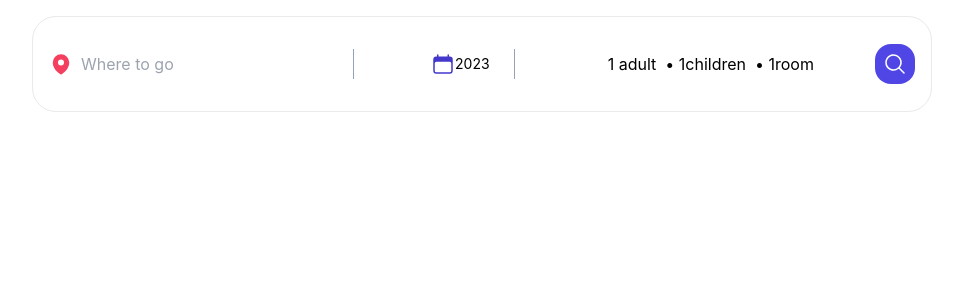
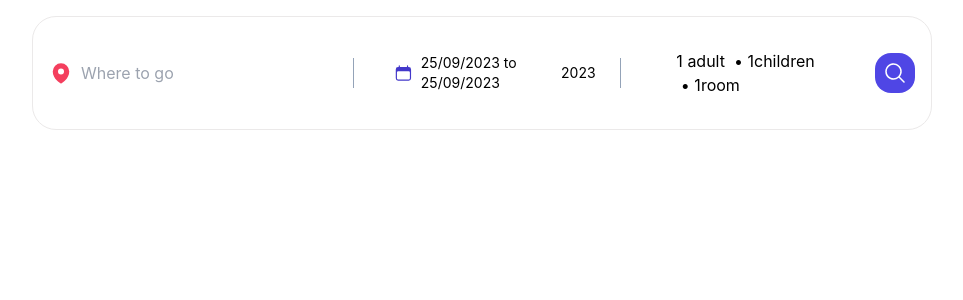
Before and after one commit to Shaghayegh-93/BookingApp, a React (Vite) app: page / in a window 1280 px wide. Shown: the top 300 px of the page, without its empty margins (158-1121 px from the left). Built offline with nearby package versions, Linux system fonts and the light colour scheme.

Commit message:
add logic for calender section

```diff
--- a/src/components/Header.jsx
+++ b/src/components/Header.jsx
@@ -7,11 +7,19 @@ import {
   PlusIcon,
 } from "@heroicons/react/24/solid";
 import useOutsideClick from "./hooks/useOutsideClick";
+import "react-date-range/dist/styles.css";
+import "react-date-range/dist/theme/default.css";
+import { DateRange } from "react-date-range";
+import { format } from "date-fns";
 
 const Header = () => {
   const [destination, setDestination] = useState("");
   const [isOpenOptions, setIsOpenOptions] = useState(false);
   const [option, setOption] = useState({ adult: 1, children: 1, room: 1 });
+  const [date, setDate] = useState([
+    { startDate: new Date(), endDate: new Date(), key: "selection" },
+  ]);
+  const [isDateOpen, setIsDateOpen] = useState(false);
 
   const optionHandler = (name, operation) => {
     setOption((prev) => {
@@ -24,7 +32,7 @@ const Header = () => {
 
   return (
     <div className="flex items-center justify-center gap-4">
-      <div className="w-full max-w-[900px] flex  flex-col md:flex-row items-center justify-between gap-4 md:border border-[#ebe9e9] rounded-3xl p-4">
+      <div className="w-full max-w-[900px] flex  flex-col md:flex-row items-center justify-between gap-2 md:border border-[#ebe9e9] rounded-3xl p-4">
         <div className="flex items-center relative border md:border-none border-[#ebe9e9] rounded-3xl w-full md:w-fit">
           <MapPinIcon className="text-rose500 w-6 h-6 inline-block " />
           <input
@@ -36,8 +44,27 @@ const Header = () => {
           />
           <span className="hidden md:inline-block h-[30px] w-[1px] bg-tex400 my-0 mx-4"></span>
         </div>
-        <div className="flex items-center relative border md:border-none border-[#ebe9e9] rounded-3xl p-4 w-full md:w-fit">
+        <div className="flex items-center relative border md:border-none border-[#ebe9e9] rounded-3xl p-4 w-full md:w-fit cursor-pointer">
           <CalendarIcon className=" w-6 h-6 inline-block text-primar700 " />
+
+          <div
+            className="ml-2 text-sm"
+            onClick={() => setIsDateOpen(!isDateOpen)}
+          >
+            {`${format(date[0].startDate, "dd/MM/yyyy")} to ${format(
+              date[0].endDate,
+              "dd/MM/yyyy"
+            )} `}
+          </div>
+          {isDateOpen && (
+            <DateRange
+              ranges={date}
+              onChange={(item) => setDate([item.selection])}
+              minDate={new Date()}
+              moveRangeOnFirstSelection={true}
+              className="absolute top-12 -left-1 z-20"
+            />
+          )}
           <div className="mr-2 text-sm">2023</div>
           <span className="hidden md:inline-block h-[30px] w-[1px] bg-tex400 my-0 mx-4"></span>
         </div>
```
